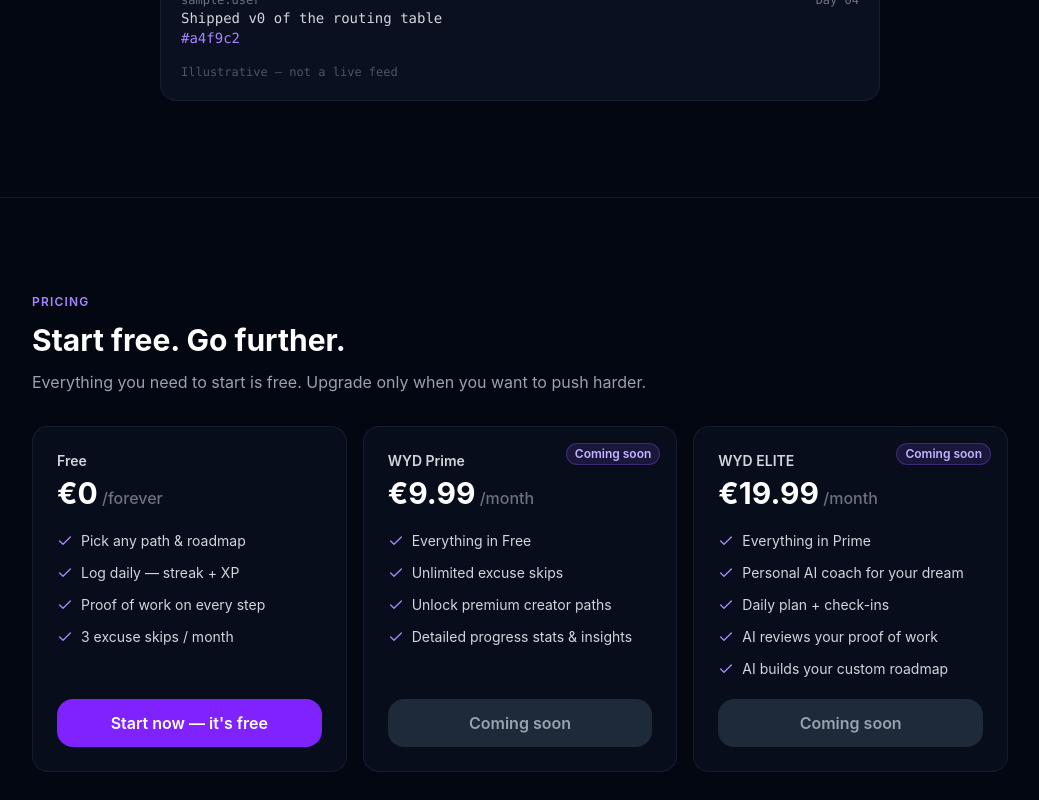
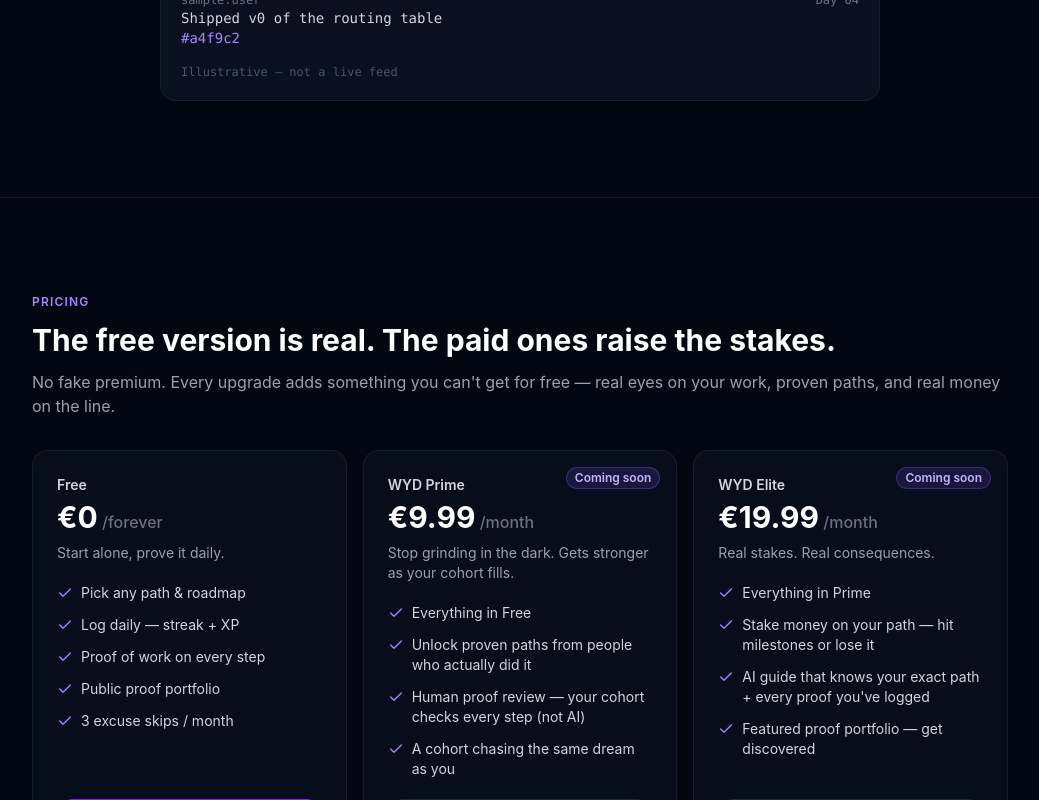
Before and after one commit to Nuutti-N/WYD, a React (Vite) app in the folder frontend/: page / in a window 1280 px wide. Shown: the part 2000-2800 px from the top of the page, without its empty margins (120-1159 px from the left). Built offline with nearby package versions, Linux system fonts and the light colour scheme; no server answers.

Commit message:
update feature in pricing

```diff
--- a/frontend/pages/Landing.jsx
+++ b/frontend/pages/Landing.jsx
@@ -10,10 +10,12 @@ function Landing() {
             name: "Free",
             price: "€0",
             period: "/forever",
+            tagline: "Start alone, prove it daily.",
             features: [
                 "Pick any path & roadmap",
                 "Log daily — streak + XP",
                 "Proof of work on every step",
+                "Public proof portfolio",
                 "3 excuse skips / month",
             ],
             cta: { label: "Start now — it's free", to: "/Register" },
@@ -22,24 +24,25 @@ function Landing() {
             name: "WYD Prime",
             price: "€9.99",
             period: "/month",
+            tagline: "Stop grinding in the dark. Gets stronger as your cohort fills.",
             features: [
                 "Everything in Free",
-                "Unlimited excuse skips",
-                "Unlock premium creator paths",
-                "Detailed progress stats & insights",
+                "Unlock proven paths from people who actually did it",
+                "Human proof review — your cohort checks every step (not AI)",
+                "A cohort chasing the same dream as you",
             ],
             cta: { label: "Coming soon", disabled: true },
         },
         {
-            name: "WYD ELITE",
+            name: "WYD Elite",
             price: "€19.99",
             period: "/month",
+            tagline: "Real stakes. Real consequences.",
             features: [
                 "Everything in Prime",
-                "Personal AI coach for your dream",
-                "Daily plan + check-ins",
-                "AI reviews your proof of work",
-                "AI builds your custom roadmap",
+                "Stake money on your path — hit milestones or lose it",
+                "AI guide that knows your exact path + every proof you've logged",
+                "Featured proof portfolio — get discovered",
             ],
             cta: { label: "Coming soon", disabled: true },
         },
@@ -165,8 +168,8 @@ function Landing() {
 
             <section id="premium" className="scroll-mt-20 max-w-5xl mx-auto px-6 py-24">
                 <p className="text-xs font-semibold tracking-widest text-violet-400 mb-3">PRICING</p>
-                <h2 className="text-3xl font-bold text-white mb-3">Start free. Go further.</h2>
-                <p className="text-gray-400 mb-8">Everything you need to start is free. Upgrade only when you want to push harder.</p>
+                <h2 className="text-3xl font-bold text-white mb-3">The free version is real. The paid ones raise the stakes.</h2>
+                <p className="text-gray-400 mb-8">No fake premium. Every upgrade adds something you can't get for free — real eyes on your work, proven paths, and real money on the line.</p>
 
                 <div className="grid sm:grid-cols-3 gap-4">
                     {tiers.map((tier) => (
@@ -177,6 +180,7 @@ function Landing() {
                             <div>
                                 <p className="text-sm font-semibold text-gray-300">{tier.name}</p>
                                 <p className="text-3xl font-bold text-white mt-1">{tier.price}<span className="text-base font-medium text-gray-500"> {tier.period}</span></p>
+                                <p className="text-sm text-gray-400 mt-2">{tier.tagline}</p>
                             </div>
                             <ul className="flex flex-col gap-3 text-sm text-gray-300">
                                 {tier.features.map((f) => (
```
